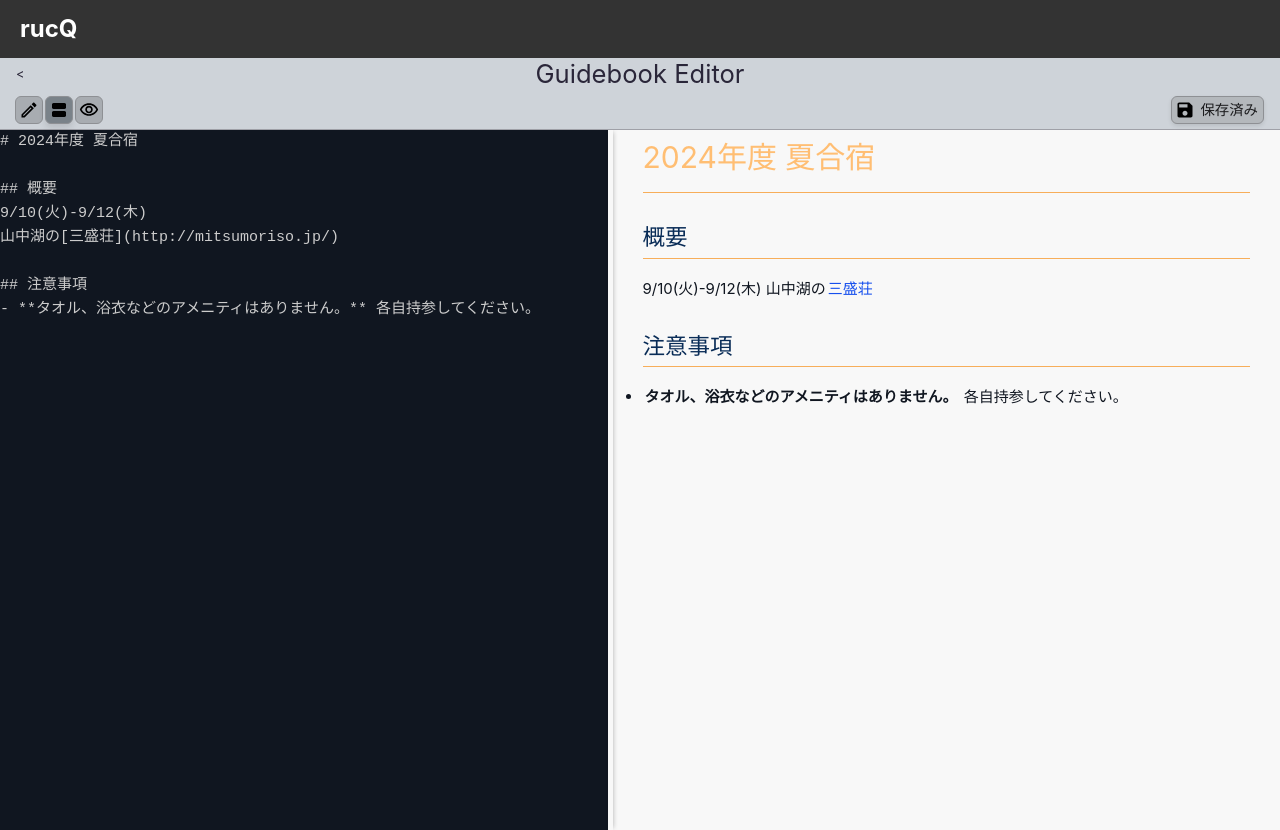
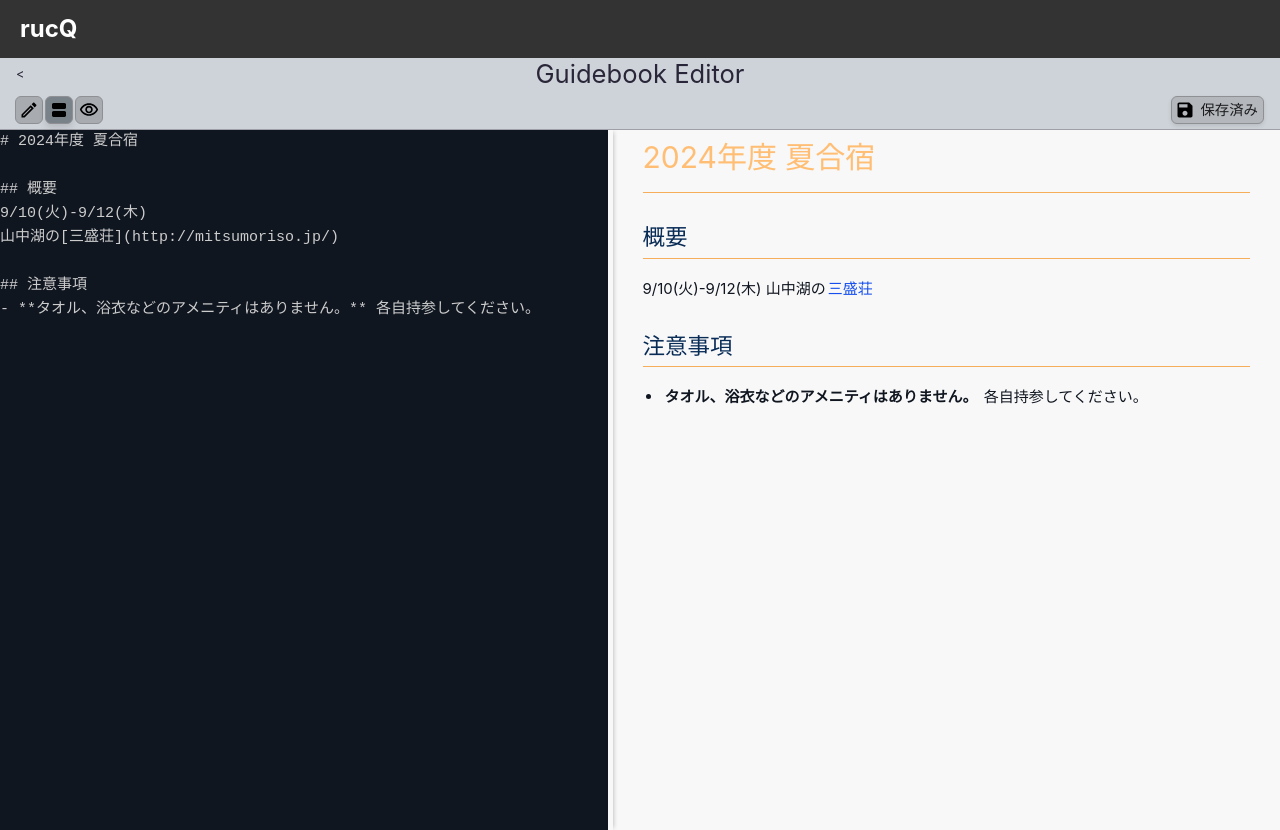
Before and after one commit to traP-jp/rucQ, a Vue app in the folder frontend/: page /1/admin/guidebook in a window 1280 px wide. Built offline with nearby package versions, Linux system fonts and the light colour scheme; the HTML template or start-up script is replaced by a standard one.

Commit message:
リストのuiが変だったので修正

```diff
--- a/frontend/src/assets/md.css
+++ b/frontend/src/assets/md.css
@@ -17,6 +17,17 @@
   font-size: 1.2rem;
   margin-top: 24px;
   margin-bottom: 14px;
+}
+
+.markdown ul,
+.markdown ol {
+  padding: 0px 0px 0px 20px;
+  margin-top: 8px;
+  margin-bottom: 8px;
+}
+
+.markdown li {
+  margin-bottom: 8px;
 }
 
 .markdown a {
```
